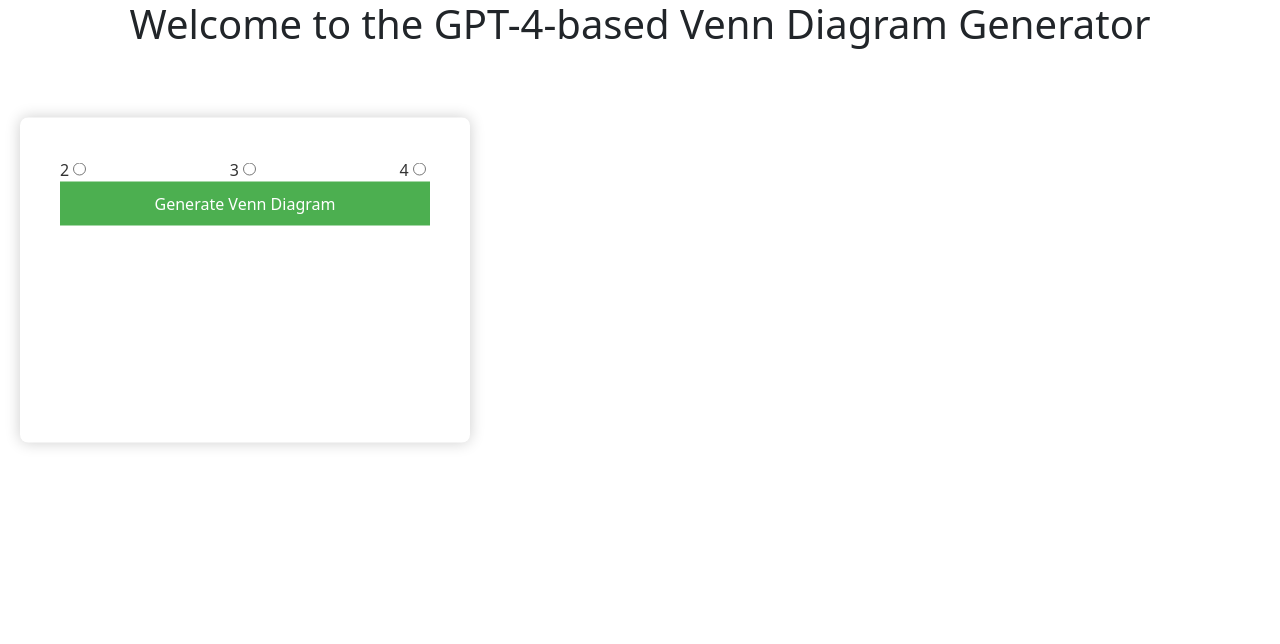
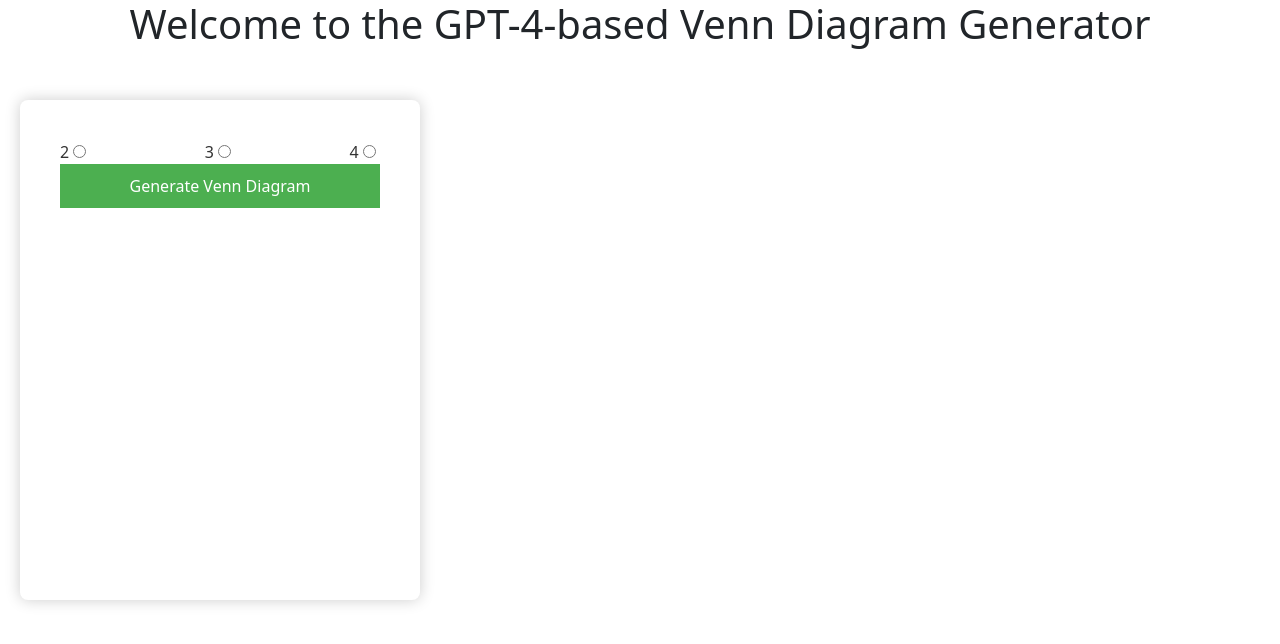
Before and after one commit to zachpinto/VennDiagramGPT, a Flask app: page / in a window 1280 px wide. Shown: the top 644 px of the page. Run offline with Flask 3, Linux system fonts and the light colour scheme.

Commit message:
input box rescaling

```diff
--- a/static/css/styles.css
+++ b/static/css/styles.css
@@ -14,10 +14,10 @@ h1 {
 .input-box {
     position: fixed;
     left: 20px;
-    top: 35%;
+    top: 350px;
     transform: translateY(-50%);
-    width: 450px; /* Fixed width */
-    height: 325px;
+    width: 400px; /* Fixed width */
+    height: 500px;
     background-color: #fff;
     padding: 40px;
     box-shadow: 0 0 15px rgba(0,0,0,0.2);
```
